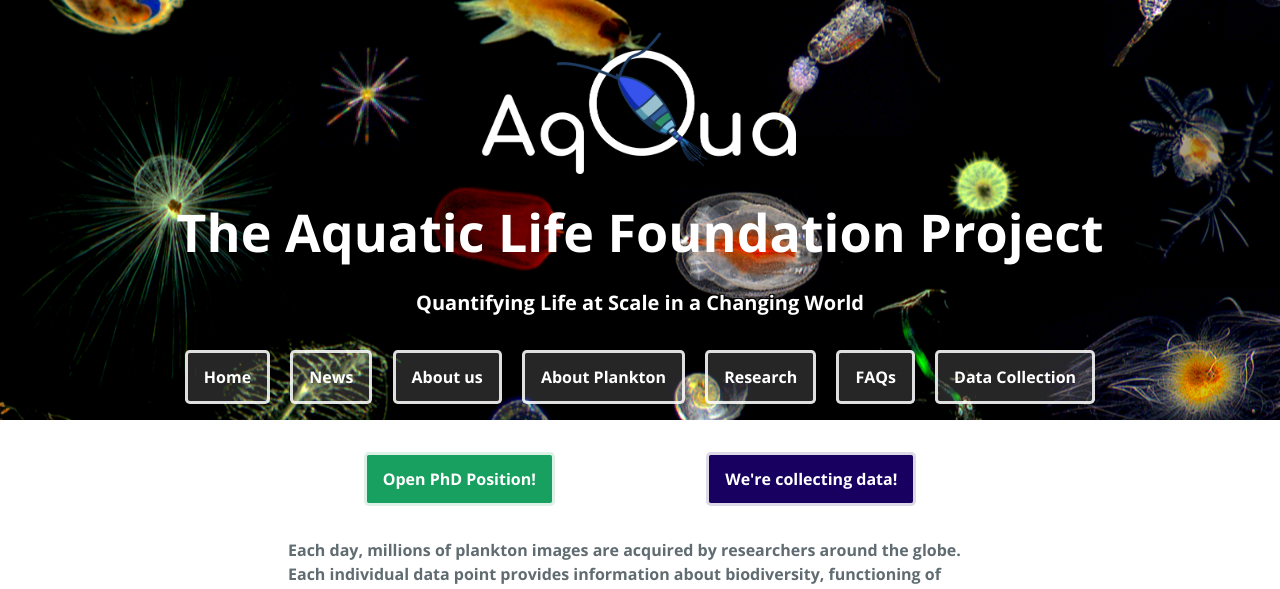
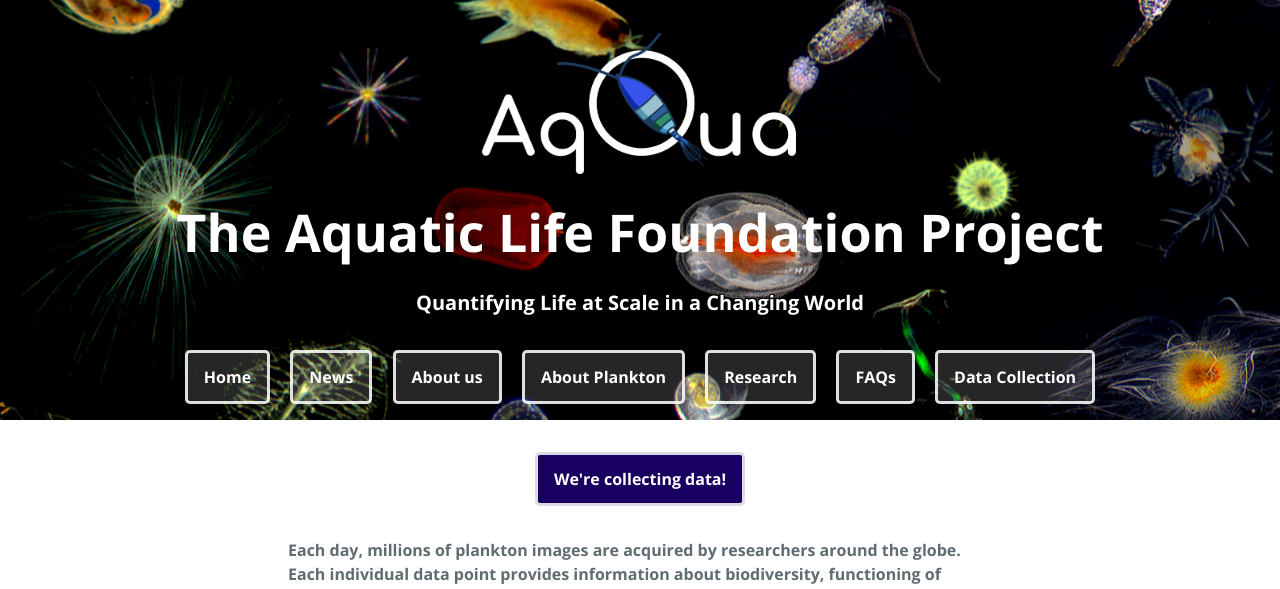
Before and after one commit to Kainmueller-Lab/aqqua, a Jekyll site: the page built from index.md, in a window 1280 px wide. Shown: the top 589 px of the page. Built offline with Jekyll 4.4.1, drawn with Linux system fonts in a browser that asks for light colours.

Commit message:
hide open position

```diff
--- a/_layouts/default.html
+++ b/_layouts/default.html
@@ -32,7 +32,7 @@
 
     <main id="content" class="main-content" role="main">
       <div class="btn_justify">
-      {% unless false or page.name == "open_positions.md" %}
+      {% unless true or page.name == "open_positions.md" %}
 	<!-- change unless true to unless false to enable -->
       <div>
       <a class="hiring_btn" href="{{ '/2025/10/15/ellis_phd_position' | relative_url }}">Open PhD Position! </a>
```
